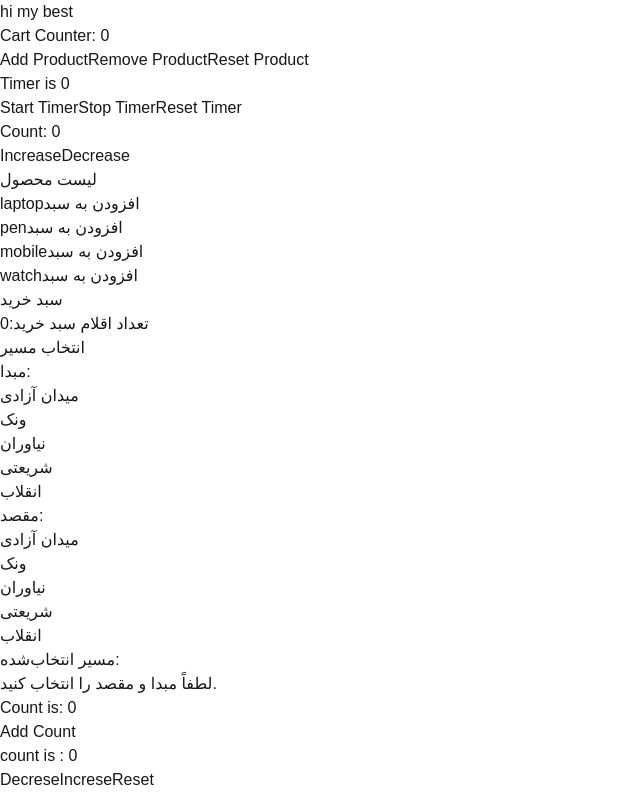
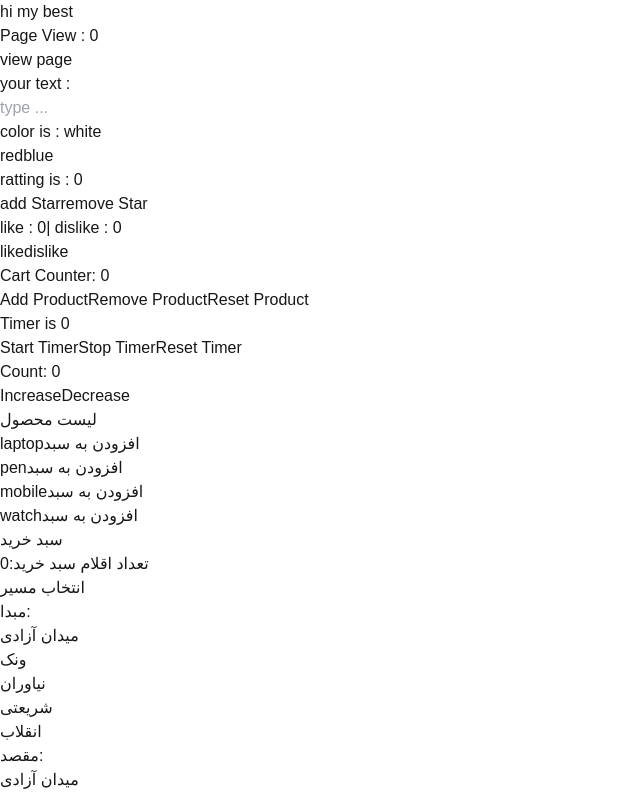
Before and after one commit to frau-azadeh/reactsample, a Next.js app: page / in a window 1280 px wide. Shown: the top 795 px of the page, without its empty margins (0-640 px from the left). Built offline with nearby package versions, Linux system fonts and the light colour scheme.

Commit message:
useState continue

```diff
--- a/src/app/component/CartCounter.tsx
+++ b/src/app/component/CartCounter.tsx
@@ -18,7 +18,7 @@ export const CartCounter:React.FC = () => {
         <div className='bg-blue-300 rounded-lg flex flex-col space-y-4 md:space-x-4 md-space-y-4 md:flex-row md:items-center m-4 p-4'>
             <h2 className='text-xl'>Cart Counter: {count}</h2>
             <div className='flex flex-col md:flex-row'>
-                <button className='text-white  rounded-lg m-2 p-2 bg-green-500 ' onClick={addCart}>Add Product</button>
+                <button className='text-white hover:bg-blue-600 rounded-lg m-2 p-2 bg-green-500 ' onClick={addCart}>Add Product</button>
                 <button className='text-white rounded-lg m-2 p-2 bg-red-500' onClick={removeCart}>Remove Product</button>
                 <button className='text-white rounded-lg m-2 p-2 bg-blue-500' onClick={resetCart}>Reset Product</button>
             </div>
--- /dev/null
+++ b/src/app/component/ChangeBackGround.tsx
@@ -0,0 +1,21 @@
+'use client'
+import React, { useState } from 'react'
+
+export const ChangeBackGround:React.FC = () => {
+    const [bgcolor,setBgcolor]=useState<string>('white');
+
+    const toRed = () =>{
+        setBgcolor('red');
+    }
+
+    const toBlue = ()=>{
+        setBgcolor('Blue');
+    }
+  return (
+    <div style={{background:bgcolor}}>
+        <p>color is : {bgcolor}</p>
+        <button className='bg-red-500 rounded-lg text-white m-2 p-2' onClick={toRed}>red</button>
+        <button className='bg-blue-500 rounded-lg text-white m-2 p-2' onClick={toBlue}>blue</button>
+    </div>
+  )
+}
--- /dev/null
+++ b/src/app/component/Like.tsx
@@ -0,0 +1,22 @@
+'use client'
+import React, { useState } from 'react'
+
+export const Like: React.FC = () => {
+  const[like, setLike]=useState<number>(0);
+  const[dislike, setDisLike]=useState<number>(0);
+
+    const counterLike =()=>{
+        setLike(like+1);
+    }
+
+    const counterDisLike=()=>{
+        setDisLike(dislike+1);
+    }
+    return (
+    <div>
+        <p>like : {like}| dislike : {dislike}</p>
+        <button className='bg-green-500 rounded-lg m-2 p-2' onClick={counterLike} >like</button>
+        <button className='bg-red-500 rounded-lg m-2 p-2' onClick={counterDisLike} >dislike</button>
+    </div>
+  )
+}
--- /dev/null
+++ b/src/app/component/PageViews.tsx
@@ -0,0 +1,16 @@
+'use client'
+import React, { useState } from 'react'
+
+export const PageViews:React.FC = () => {
+    const [view, setView]=useState<number>(0);
+
+    const incrementView = () =>{
+        setView(view+1);
+    }
+  return (
+    <div>
+        <p>Page View : {view}</p>
+        <button onClick={incrementView} className='bg-blue-500 text-white rounded-lg m-2 p-2'>view page</button>
+    </div>
+  )
+}
--- /dev/null
+++ b/src/app/component/Rating.tsx
@@ -0,0 +1,21 @@
+'use client'
+import React, { useState } from 'react'
+
+export const Rating:React.FC = () => {
+    const [rating, setRating]=useState<number>(0);
+
+    const addStar =()=>{
+        setRating(rating<5 ? rating+1:rating);
+    }
+
+    const removeStar =()=>{
+        setRating(rating>0 ? rating-1 : 0);
+    }
+  return (
+    <div>
+        <p>ratting is : {rating}</p>
+        <button className='bg-green-500 rounded-lg m-2 p-2 text-white' onClick={addStar}>add Star</button>
+        <button className='bg-red-500 rounded-lg m-2 p-2 text-white' onClick={removeStar}>remove Star</button>
+    </div>
+  )
+}
--- /dev/null
+++ b/src/app/component/TextInput.tsx
@@ -0,0 +1,23 @@
+'use client'
+import React, { useState } from 'react'
+
+export const TextInput:React.FC = () => {
+    const[text, setText]=useState<string>('');
+
+    const handleChange = (e: React.ChangeEvent<HTMLInputElement>) => {
+
+        setText(e.target.value);
+    }
+
+  return (
+    <div>
+        <h1>your text :{text}</h1>
+        <input type='text'
+            className='rounded-lg p-2 m-2 border border-gray-200'
+            placeholder='type ...'
+            value={text}
+            onChange={handleChange}
+       />
+    </div>
+  )
+}
--- a/src/app/page.tsx
+++ b/src/app/page.tsx
@@ -5,11 +5,21 @@ import { ShoppingCart } from "./component/ShoppingCart";
 import { SnapRouteSelector } from "./component/SnapRouteSelector";
 import { TestButtomClick } from "./component/TestButtomClick";
 import { TimeruseState } from "./component/TimeruseState";
+import { Like } from "./component/Like";
+import { Rating } from "./component/Rating";
+import { ChangeBackGround } from "./component/ChangeBackGround";
+import { TextInput } from "./component/TextInput";
+import { PageViews } from "./component/PageViews";
 
 export default function Home() {
   return (
 <div>
   <h1>hi my best</h1>
+    <PageViews/>
+    <TextInput/>
+    <ChangeBackGround/>
+    <Rating/>
+    <Like />
     <CartCounter/>
     <TimeruseState/>
     <ButtonClick/>
```
